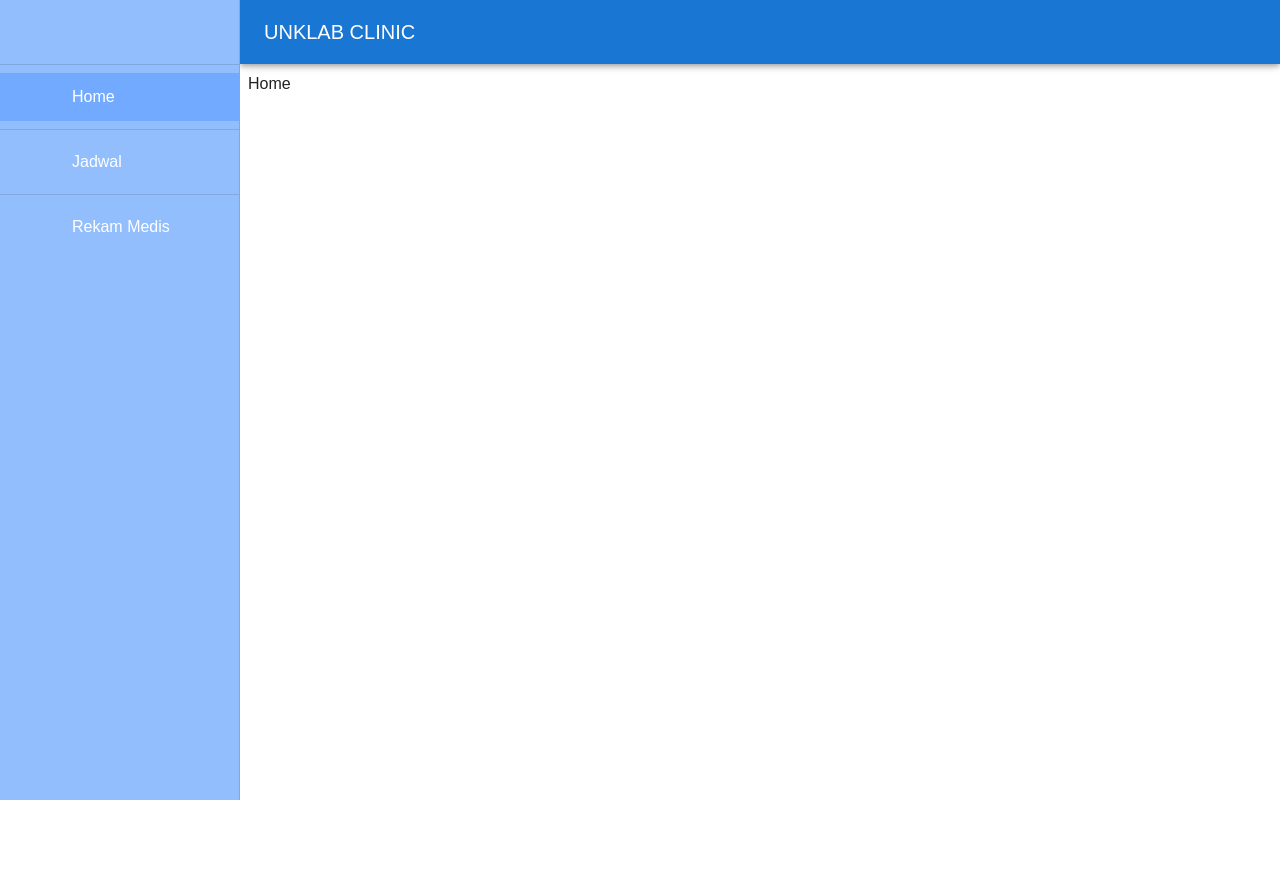
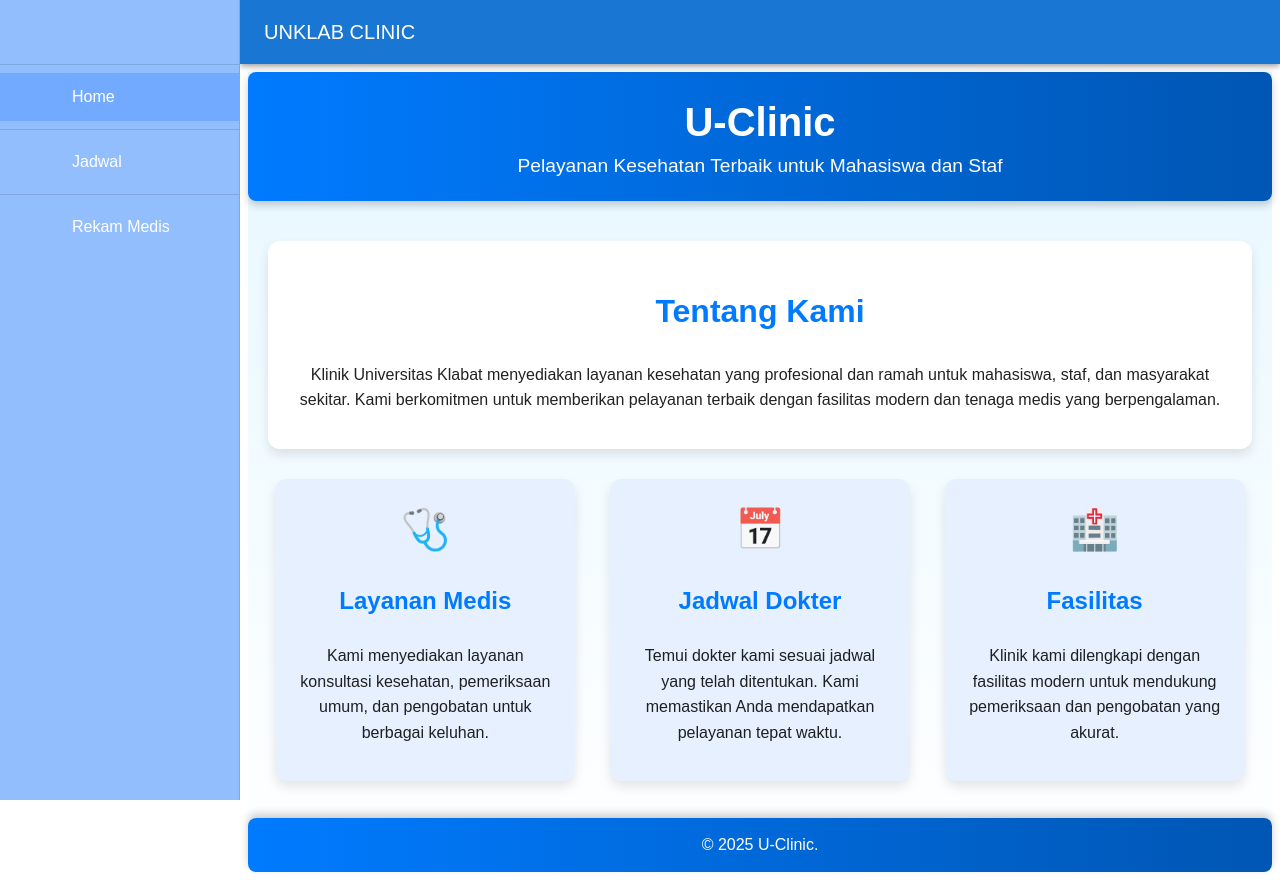
Before and after one commit to arturrr03/uClinic, a React (Vite) app: page / in a window 1280 px wide. Before the commit the page ends 800 px from the top, so only its background shows below. Built offline with nearby package versions, Linux system fonts and the light colour scheme; some icons are missing.

Commit message:
fitur done

```diff
--- a/src/src/pages/Home.jsx
+++ b/src/src/pages/Home.jsx
@@ -1,11 +1,137 @@
-import React from 'react'
+import React from "react";
 
 const Home = () => {
   return (
-    <div>
-      Home
+    <div
+      style={{
+        fontFamily: "Arial, sans-serif",
+        display: "flex",
+        flexDirection: "column",
+        minHeight: "100vh", // Pastikan tinggi minimum adalah 100% dari viewport
+        background: "linear-gradient(to bottom, #e6f7ff, #ffffff)",
+      }}
+    >
+      <header
+        style={{
+          background: "linear-gradient(to right, #007bff, #0056b3)",
+          color: "#fff",
+          padding: "20px 0",
+          borderRadius: "8px",
+          marginBottom: "20px",
+          textAlign: "center",
+          boxShadow: "0 4px 8px rgba(0, 0, 0, 0.2)",
+        }}
+      >
+        <h1 style={{ margin: 0, fontSize: "2.5rem" }}>U-Clinic</h1>
+        <p style={{ margin: 0, fontSize: "1.2rem" }}>
+          Pelayanan Kesehatan Terbaik untuk Mahasiswa dan Staf
+        </p>
+      </header>
+
+      <main
+        style={{
+          flex: 1, // Membuat konten utama fleksibel untuk mengisi ruang yang tersedia
+          padding: "20px",
+          textAlign: "center",
+        }}
+      >
+        <section
+          style={{
+            backgroundColor: "#fff",
+            padding: "20px",
+            borderRadius: "12px",
+            boxShadow: "0 6px 12px rgba(0, 0, 0, 0.1)",
+            marginBottom: "30px",
+            transition: "transform 0.3s",
+          }}
+        >
+          <h2 style={{ color: "#007bff", fontSize: "2rem" }}>Tentang Kami</h2>
+          <p style={{ fontSize: "1rem", lineHeight: "1.6" }}>
+            Klinik Universitas Klabat menyediakan layanan kesehatan yang
+            profesional dan ramah untuk mahasiswa, staf, dan masyarakat sekitar.
+            Kami berkomitmen untuk memberikan pelayanan terbaik dengan fasilitas
+            modern dan tenaga medis yang berpengalaman.
+          </p>
+        </section>
+
+        <section
+          style={{
+            display: "flex",
+            justifyContent: "space-around",
+            flexWrap: "wrap",
+            gap: "20px",
+          }}
+        >
+          {[
+            {
+              title: "Layanan Medis",
+              description:
+                "Kami menyediakan layanan konsultasi kesehatan, pemeriksaan umum, dan pengobatan untuk berbagai keluhan.",
+              icon: "🩺",
+            },
+            {
+              title: "Jadwal Dokter",
+              description:
+                "Temui dokter kami sesuai jadwal yang telah ditentukan. Kami memastikan Anda mendapatkan pelayanan tepat waktu.",
+              icon: "📅",
+            },
+            {
+              title: "Fasilitas",
+              description:
+                "Klinik kami dilengkapi dengan fasilitas modern untuk mendukung pemeriksaan dan pengobatan yang akurat.",
+              icon: "🏥",
+            },
+          ].map((feature, index) => (
+            <div
+              key={index}
+              style={{
+                backgroundColor: "#e6f0ff",
+                padding: "20px",
+                borderRadius: "12px",
+                width: "300px",
+                boxShadow: "0 6px 12px rgba(0, 0, 0, 0.1)",
+                transition: "transform 0.3s, box-shadow 0.3s",
+                textAlign: "center",
+              }}
+              onMouseEnter={(e) => {
+                e.currentTarget.style.transform = "scale(1.05)";
+                e.currentTarget.style.boxShadow =
+                  "0 8px 16px rgba(0, 0, 0, 0.2)";
+              }}
+              onMouseLeave={(e) => {
+                e.currentTarget.style.transform = "scale(1)";
+                e.currentTarget.style.boxShadow =
+                  "0 6px 12px rgba(0, 0, 0, 0.1)";
+              }}
+            >
+              <div style={{ fontSize: "2.5rem", marginBottom: "10px" }}>
+                {feature.icon}
+              </div>
+              <h3 style={{ color: "#007bff", fontSize: "1.5rem" }}>
+                {feature.title}
+              </h3>
+              <p style={{ fontSize: "1rem", lineHeight: "1.6" }}>
+                {feature.description}
+              </p>
+            </div>
+          ))}
+        </section>
+      </main>
+
+      <footer
+        style={{
+          padding: "15px 0",
+          background: "linear-gradient(to right, #007bff, #0056b3)",
+          color: "#fff",
+          borderRadius: "8px",
+          textAlign: "center",
+          boxShadow: "0 -4px 8px rgba(0, 0, 0, 0.2)",
+        }}
+      >
+        <p style={{ margin: 0, fontSize: "1rem" }}>© 2025 U-Clinic.</p>
+      </footer>
     </div>
-  )
-}
+  );
+};
 
 export default Home;
```
